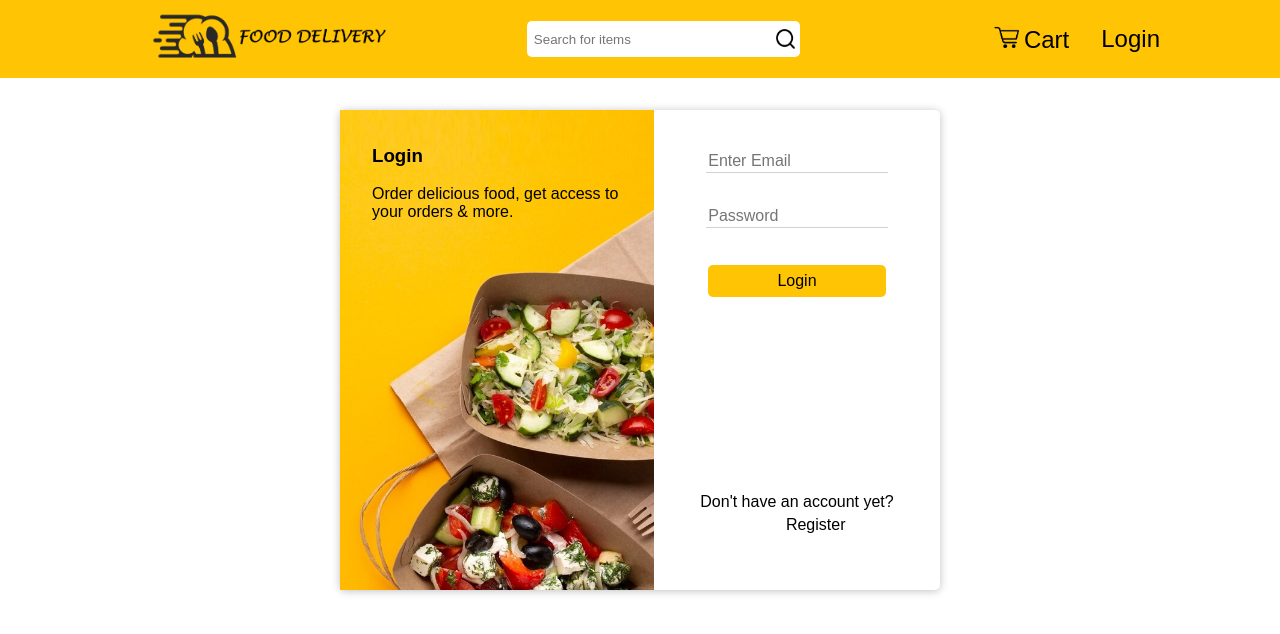
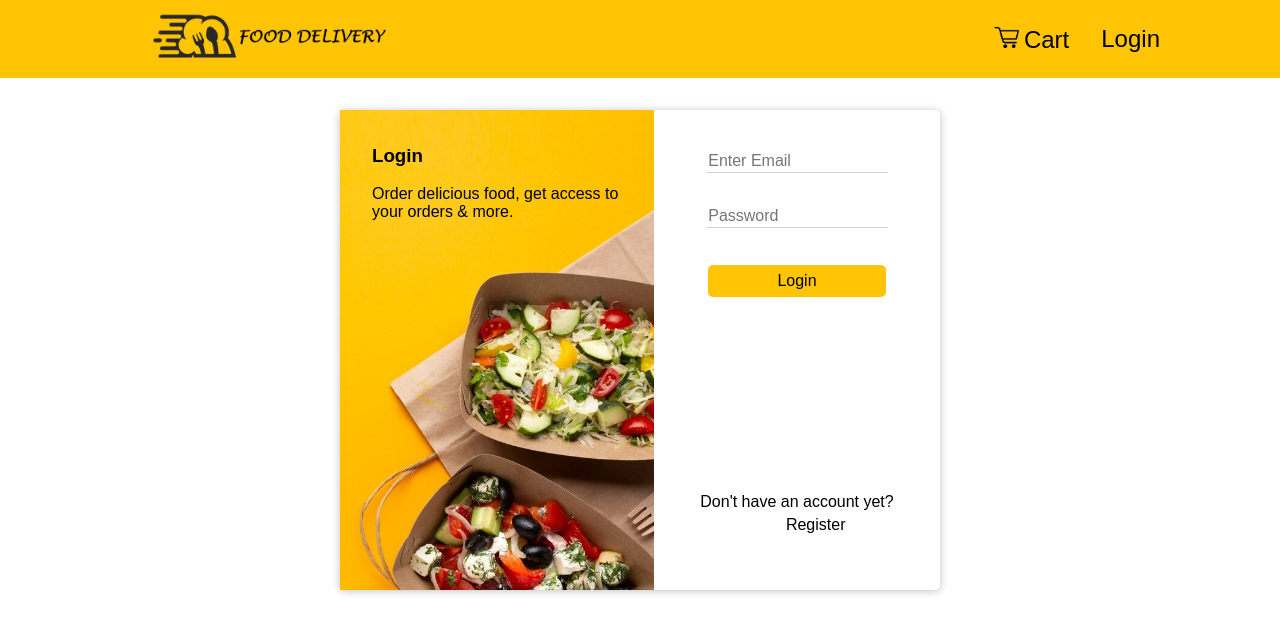
Before and after one commit to AkshatG165/food-delivery, a Next.js app: page /login in a window 1280 px wide. Shown: the top 634 px of the page. Built offline with nearby package versions, Linux system fonts and the light colour scheme; no server answers.

Commit message:
fix: Show search bar only on homepage

```diff
--- a/components/layout/MainNavigation.tsx
+++ b/components/layout/MainNavigation.tsx
@@ -6,6 +6,7 @@ import searchIcon from '../../public/search-icon.png';
 import { signOut, useSession } from 'next-auth/react';
 import { useContext } from 'react';
 import { CartContext } from '@/store/cart-context';
+import { useRouter } from 'next/router';
 
 type Props = {
   setSearchTerm: React.Dispatch<React.SetStateAction<string>>;
@@ -14,6 +15,7 @@ type Props = {
 export default function MainNavigation(props: Props) {
   const { status } = useSession();
   const cartCtx = useContext(CartContext);
+  const router = useRouter();
 
   const handleSearch = (e: React.ChangeEvent<HTMLInputElement>) =>
     props.setSearchTerm(e.target.value);
@@ -35,6 +37,7 @@ export default function MainNavigation(props: Props) {
         <Link href="/">
           <img src={logo.src} alt="FoodDeliveryLogo" />
         </Link>
+        {router.asPath === '/' && (
           <form className={classes['search-form']}>
             <input
               type="text"
@@ -43,6 +46,7 @@ export default function MainNavigation(props: Props) {
             />
             <img src={searchIcon.src} alt="search-icon" />
           </form>
+        )}
         <ul className={classes.list}>
           <li>
             <Link href="/view-cart" className={classes.cart}>
```
Lines whose indentation alone changed are shown as unchanged.
